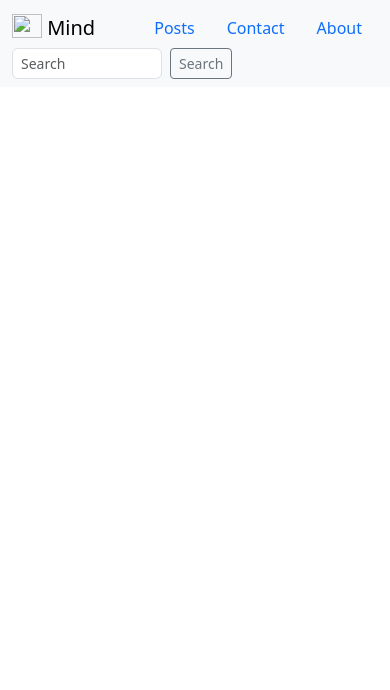
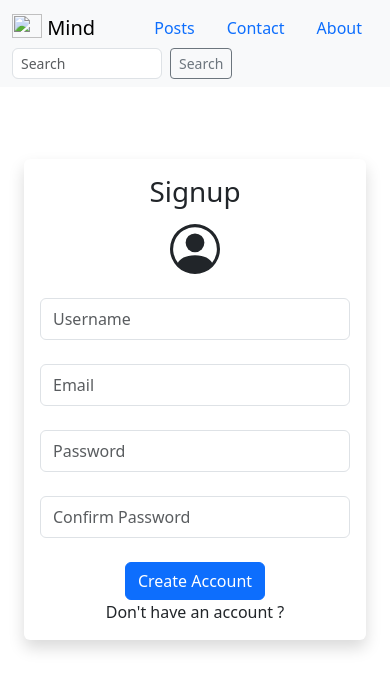
Before and after one commit to Cartha007/pyProjects, a Flask app: page /register in a window 390 px wide. Shown: the top 690 px of the page. Run offline with Flask 3, Linux system fonts and the light colour scheme; some libraries are stand-ins or nearby versions.

Commit message:
Implemented the register functionality

```diff
--- a/intermediate/flaskApp/blog/forms.py
+++ b/intermediate/flaskApp/blog/forms.py
@@ -1,15 +1,26 @@
 from flask_wtf import FlaskForm
 from wtforms import StringField, PasswordField, SubmitField, TextAreaField
 from wtforms.validators import Length, EqualTo, Email, DataRequired, ValidationError
+from blog.models import User
 from flask_ckeditor import CKEditorField
 from wtforms.widgets import TextArea
 from flask_wtf.file import FileField
 
 class RegisterForm(FlaskForm):
+    def validate_username(self, username_to_check):
+        user = User.query.filter_by(username=username_to_check.data).first()
+        if user:
+            raise ValidationError('Username already exists! Please try a different username.')
+
+    def validate_email_address(self, email_address_to_check):
+        email_address = User.query.filter_by(email_address=email_address_to_check.data).first()
+        if email_address:
+            raise ValidationError('Email Address already exists! Please try a different email address.')
+
     username = StringField(label='Username:', validators=[Length(min=4, max=30), DataRequired()])
     email_address = StringField(label='Email:', validators=[Email(), DataRequired()])
     password1 = PasswordField(label='Password:', validators=[Length(min=6), DataRequired()])
-    password2 = PasswordField(label='Confirm Password:', validators=[EqualTo('password1'), DataRequired()])
+    password2 = PasswordField(label='Confirm Password:', validators=[EqualTo('password1', message='Passwords must match'), DataRequired()])
     submit = SubmitField(label='Create Account')
 
 class LoginForm(FlaskForm):
--- a/intermediate/flaskApp/blog/routes.py
+++ b/intermediate/flaskApp/blog/routes.py
@@ -1,6 +1,7 @@
 from blog import app
 from blog.models import User
 from flask import render_template, redirect, url_for, flash, request
+from blog.models import User
 from blog.forms import RegisterForm, LoginForm
 from blog import db
 from flask_login import login_user, logout_user, login_required, current_user
@@ -10,10 +11,28 @@ from flask_login import login_user, logout_user, login_required, current_user
 def home():
     return render_template('coming.html')
 
-# Login, Registration and logging out
+# Dashboard
+@app.route('/dashboard')
+@login_required
+def dashboard_page():
+    pass
+
+# Registration, Login and logging out
 @app.route('/register', methods=['GET', 'POST'])
 def register_page():
-    form = RegisterForm
+    form = RegisterForm()
+    if form.validate_on_submit():
+        user_to_create = User(username=form.username.data,
+                              email_address=form.email_address.data,
+                              password=form.password1.data)
+        db.session.add(user_to_create)
+        db.session.commit()
+        login_user(user_to_create)#This ensures that the user is logged in so that it prevents them from logging in again.
+        flash(f"Account created succesfully! You are now logged in as {user_to_create.username}", category='succes')
+        return redirect(url_for('market'))
+    if form.errors != {}: #If there are errors from the validations
+        for err_msg in form.errors.values():
+            flash(f'{err_msg[0]}', category='danger')
     return render_template('register.html', form=form)
 
 @app.route('/login', methods=['GET', 'POST'])
@@ -24,7 +43,7 @@ def login_page():
         if attempted_user and attempted_user.check_password_correction(attempted_password=form.password.data):
             login_user(attempted_user)
             flash(f'Succes! You are logged in as: {attempted_user.username}', category='success')
-            return redirect(url_for('dashboard'))
+            return redirect(url_for('dashboard_page'))
         else:
             flash('Username and password do not match! Please try again.', category='danger')
 
@@ -36,11 +55,6 @@ def logout():
     logout_user()
     flash("You have been logged out!", category='info')
     return redirect(url_for('home'))
-
-@app.route('/dashboard')
-@login_required
-def dashboard():
-    pass
 
 
 # Error Pages
--- a/intermediate/flaskApp/blog/templates/register.html
+++ b/intermediate/flaskApp/blog/templates/register.html
@@ -1,9 +1,46 @@
 {% extends 'base.html' %}
 
 {% block title %}
-    Mind
+    Login
 {% endblock %}
 
 {% block content %}
 
+    <div class="container mt-4 pt-4">
+        <div class="row">
+            <div class="col-12 col-sm-7 col-md-6 m-auto">
+                <div class="card border-0 shadow">
+                    <div class="card-body">
+                        <h1 class="text-center font-weight-normal">Signup</h1>
+                        <svg class="mx-auto my-3 d-block" xmlns="http://www.w3.org/2000/svg" width="50" height="50" fill="currentColor" class="bi bi-person-circle" viewBox="0 0 16 16">
+                            <path d="M11 6a3 3 0 1 1-6 0 3 3 0 0 1 6 0z" />
+                            <path fill-rule="evenodd" d="M0 8a8 8 0 1 1 16 0A8 8 0 0 1 0 8zm8-7a7 7 0 0 0-5.468 11.37C3.242 11.226 4.805 10 8 10s4.757 1.225 5.468 2.37A7 7 0 0 0 8 1z" />
+                        </svg>
+                        <form method="POST">
+                            {{ form.hidden_tag() }}
+
+                            <!-- {{ form.username.label(class="form-label") }} -->
+                            {{ form.username(class="form-control my-4 py-2", placeholder="Username") }}
+
+                            <!-- {{ form.email_address.label(class="form-label") }} -->
+                            {{ form.email_address(class="form-control my-4 py-2", placeholder="Email") }}
+
+                            <!-- {{ form.password1.label(class="form-label") }} -->
+                            {{ form.password1(class="form-control my-4 py-2", placeholder="Password") }}
+
+                            <!-- {{ form.password2.label(class="form-label") }} -->
+                            {{ form.password2(class="form-control my-4 py-2", placeholder="Confirm Password") }}
+
+
+                            <div class="text-center mt-3">
+                                {{ form.submit(class="btn btn-primary") }}
+                                <a href="{{ url_for('register_page') }}" class="nav-link">Don't have an account ?</a>
+                            </div>
+                        </form>
+                    </div>
+                </div>
+            </div>
+        </div>
+    </div><br><br>
+
 {% endblock %}
```
